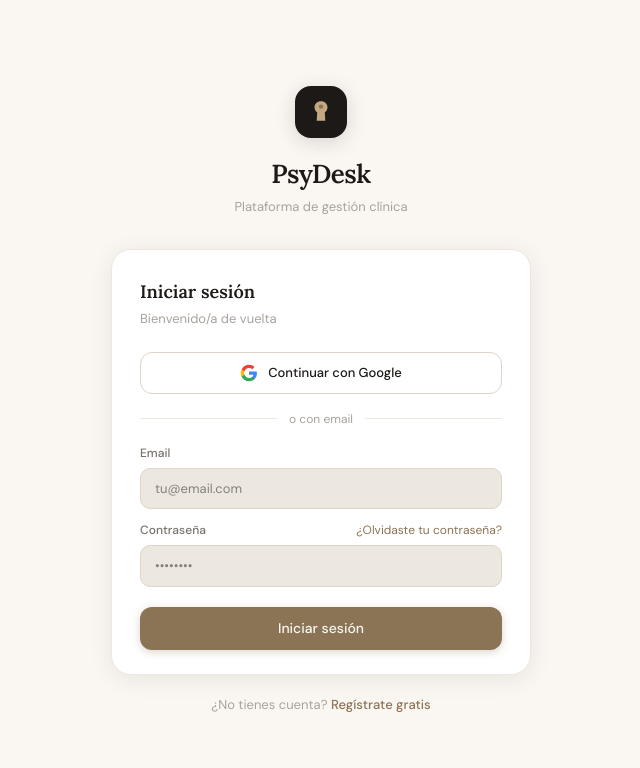
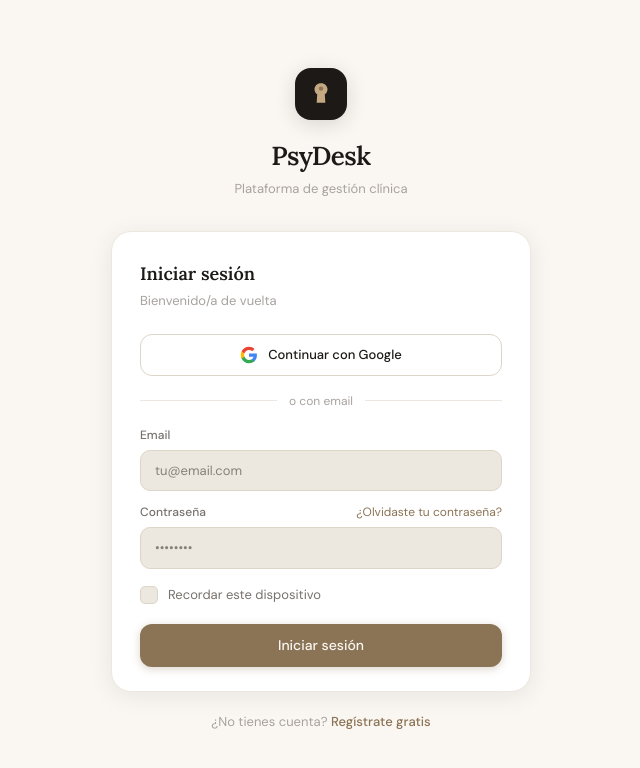
Before and after one commit to xTorres97/psydesk, a Next.js app: page /login in a window 1280 px wide. Shown: the top 768 px of the page, without its empty margins (319-959 px from the left). Built offline with nearby package versions, Linux system fonts and the light colour scheme; no server answers.

Commit message:
parche 1.53

```diff
--- a/app/login/page.tsx
+++ b/app/login/page.tsx
@@ -4,17 +4,27 @@
 import { useRouter, useSearchParams } from "next/navigation";
 import { createClient } from "@/lib/supabase/client";
 
-// ── Componente interno que usa useSearchParams ────────────────────────────────
+const REMEMBER_KEY = "psydesk_remembered_email";
+
 function LoginForm() {
-  const [email,    setEmail]    = useState("");
-  const [password, setPassword] = useState("");
-  const [loading,  setLoading]  = useState(false);
-  const [error,    setError]    = useState("");
-  const [message,  setMessage]  = useState("");
+  const [email,      setEmail]      = useState("");
+  const [password,   setPassword]   = useState("");
+  const [remember,   setRemember]   = useState(false);
+  const [loading,    setLoading]    = useState(false);
+  const [error,      setError]      = useState("");
+  const [message,    setMessage]    = useState("");
 
   const router       = useRouter();
   const searchParams = useSearchParams();
   const supabase     = createClient();
+
+  // Al montar: leer email guardado y pre-rellenar
+  useEffect(() => {
+    try {
+      const saved = localStorage.getItem(REMEMBER_KEY);
+      if (saved) { setEmail(saved); setRemember(true); }
+    } catch {}
+  }, []);
 
   useEffect(() => {
     if (searchParams.get("verified") === "true") setMessage("✓ Email verificado. Ya puedes iniciar sesión.");
@@ -24,14 +34,24 @@
   const handleLogin = async () => {
     if (!email || !password) { setError("Completa todos los campos."); return; }
     setLoading(true); setError("");
+
     const { error } = await supabase.auth.signInWithPassword({ email, password });
+
     if (error) {
       setError(error.message === "Invalid login credentials"
         ? "Email o contraseña incorrectos."
         : error.message);
       setLoading(false);
     } else {
-      router.push("/");
+      // Guardar o limpiar email según preferencia
+      try {
+        if (remember) {
+          localStorage.setItem(REMEMBER_KEY, email);
+        } else {
+          localStorage.removeItem(REMEMBER_KEY);
+        }
+      } catch {}
+      router.push("/dashboard");
       router.refresh();
     }
   };
@@ -43,6 +63,14 @@
       options: { redirectTo: `${window.location.origin}/auth/callback` },
     });
     if (error) { setError(error.message); setLoading(false); }
+  };
+
+  const inputStyle: React.CSSProperties = {
+    width: "100%", padding: "10px 14px", borderRadius: 10,
+    border: "1px solid var(--border)", background: "var(--surface)",
+    color: "var(--text-primary)", fontFamily: "var(--font-dm-sans)",
+    fontSize: 13, outline: "none", transition: "border-color .15s",
+    boxSizing: "border-box",
   };
 
   return (
@@ -83,7 +111,7 @@
             <svg width="18" height="18" viewBox="0 0 24 24">
               <path fill="#4285F4" d="M22.56 12.25c0-.78-.07-1.53-.2-2.25H12v4.26h5.92c-.26 1.37-1.04 2.53-2.21 3.31v2.77h3.57c2.08-1.92 3.28-4.74 3.28-8.09z"/>
               <path fill="#34A853" d="M12 23c2.97 0 5.46-.98 7.28-2.66l-3.57-2.77c-.98.66-2.23 1.06-3.71 1.06-2.86 0-5.29-1.93-6.16-4.53H2.18v2.84C3.99 20.53 7.7 23 12 23z"/>
-              <path fill="#FBBC05" d="M5.84 14.09c-.22-.66-.35-1.36-.35-2.09s.13-1.43.35-2.09V7.07H2.18C1.43 8.55 1 10.22 1 12s.43 3.45 1.18 4.93l2.85-2.22.81-.62z"/>
+              <path fill="#FBBC05" d="M5.84 14.09c-.22-.66-.35-1.36-.35-2.09V7.07H2.18C1.43 8.55 1 10.22 1 12s.43 3.45 1.18 4.93l2.85-2.22.81-.62z"/>
               <path fill="#EA4335" d="M12 5.38c1.62 0 3.06.56 4.21 1.64l3.15-3.15C17.45 2.09 14.97 1 12 1 7.7 1 3.99 3.47 2.18 7.07l3.66 2.84c.87-2.6 3.3-4.53 6.16-4.53z"/>
             </svg>
             Continuar con Google
@@ -103,12 +131,12 @@
               type="email" value={email} onChange={e => setEmail(e.target.value)}
               onKeyDown={e => e.key === "Enter" && handleLogin()}
               placeholder="tu@email.com"
-              style={{ width:"100%", padding:"10px 14px", borderRadius:10, border:"1px solid var(--border)", background:"var(--surface)", color:"var(--text-primary)", fontFamily:"var(--font-dm-sans)", fontSize:13, outline:"none", transition:"border-color .15s" }}
+              style={inputStyle}
             />
           </div>
 
           {/* Password */}
-          <div style={{ marginBottom:20 }}>
+          <div style={{ marginBottom:16 }}>
             <div style={{ display:"flex", justifyContent:"space-between", alignItems:"center", marginBottom:6 }}>
               <label style={{ fontFamily:"var(--font-dm-sans)", fontSize:12, fontWeight:500, color:"var(--text-secondary)" }}>Contraseña</label>
               <a href="/forgot-password" style={{ fontFamily:"var(--font-dm-sans)", fontSize:12, color:"var(--accent)", textDecoration:"none" }}>¿Olvidaste tu contraseña?</a>
@@ -117,13 +145,37 @@
               type="password" value={password} onChange={e => setPassword(e.target.value)}
               onKeyDown={e => e.key === "Enter" && handleLogin()}
               placeholder="••••••••"
-              style={{ width:"100%", padding:"10px 14px", borderRadius:10, border:"1px solid var(--border)", background:"var(--surface)", color:"var(--text-primary)", fontFamily:"var(--font-dm-sans)", fontSize:13, outline:"none" }}
+              style={inputStyle}
             />
+          </div>
+
+          {/* Recordar dispositivo */}
+          <div
+            onClick={() => setRemember(r => !r)}
+            style={{ display:"flex", alignItems:"center", gap:10, marginBottom:20, cursor:"pointer", userSelect:"none" }}
+          >
+            {/* Checkbox custom */}
+            <div style={{
+              width: 18, height: 18, borderRadius: 5, flexShrink: 0,
+              border: `1.5px solid ${remember ? "var(--accent)" : "var(--border)"}`,
+              background: remember ? "var(--accent)" : "var(--surface)",
+              display: "flex", alignItems: "center", justifyContent: "center",
+              transition: "all .15s",
+            }}>
+              {remember && (
+                <svg width="10" height="10" viewBox="0 0 10 10" fill="none">
+                  <path d="M1.5 5L4 7.5L8.5 2.5" stroke="#FAF7F2" strokeWidth="1.5" strokeLinecap="round" strokeLinejoin="round"/>
+                </svg>
+              )}
+            </div>
+            <span style={{ fontFamily:"var(--font-dm-sans)", fontSize:13, color:"var(--text-secondary)" }}>
+              Recordar este dispositivo
+            </span>
           </div>
 
           {/* Submit */}
           <button onClick={handleLogin} disabled={loading}
-            style={{ width:"100%", padding:"11px", borderRadius:12, background:"var(--accent)", color:"#faf7f2", border:"none", cursor:loading?"not-allowed":"pointer", fontFamily:"var(--font-dm-sans)", fontSize:14, fontWeight:500, opacity:loading?.7:1, transition:"opacity .15s", boxShadow:"0 2px 8px rgba(139,115,85,.3)" }}>
+            style={{ width:"100%", padding:"11px", borderRadius:12, background:"var(--accent)", color:"#faf7f2", border:"none", cursor:loading?"not-allowed":"pointer", fontFamily:"var(--font-dm-sans)", fontSize:14, fontWeight:500, opacity:loading?0.7:1, transition:"opacity .15s", boxShadow:"0 2px 8px rgba(139,115,85,.3)" }}>
             {loading ? "Entrando..." : "Iniciar sesión"}
           </button>
         </div>
@@ -137,7 +189,7 @@
     </div>
   );
 }
-// ── Page export con Suspense ──────────────────────────────────────────────────
+
 export default function LoginPage() {
   return (
     <Suspense fallback={null}>
```
